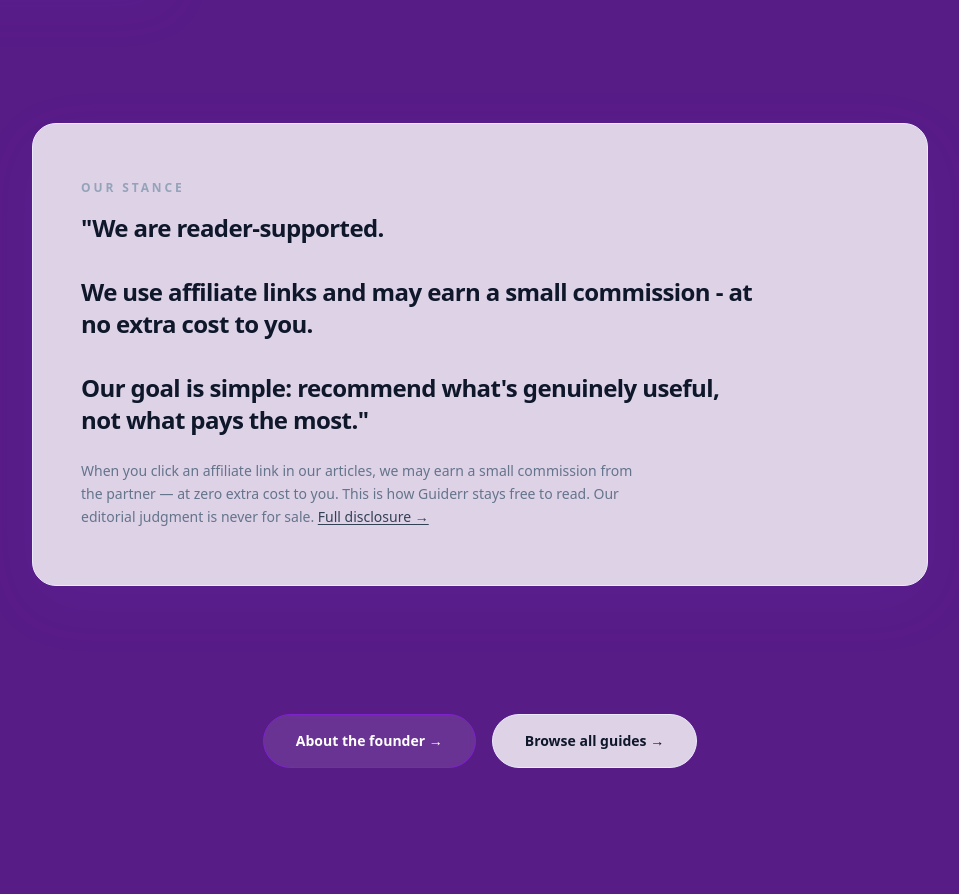
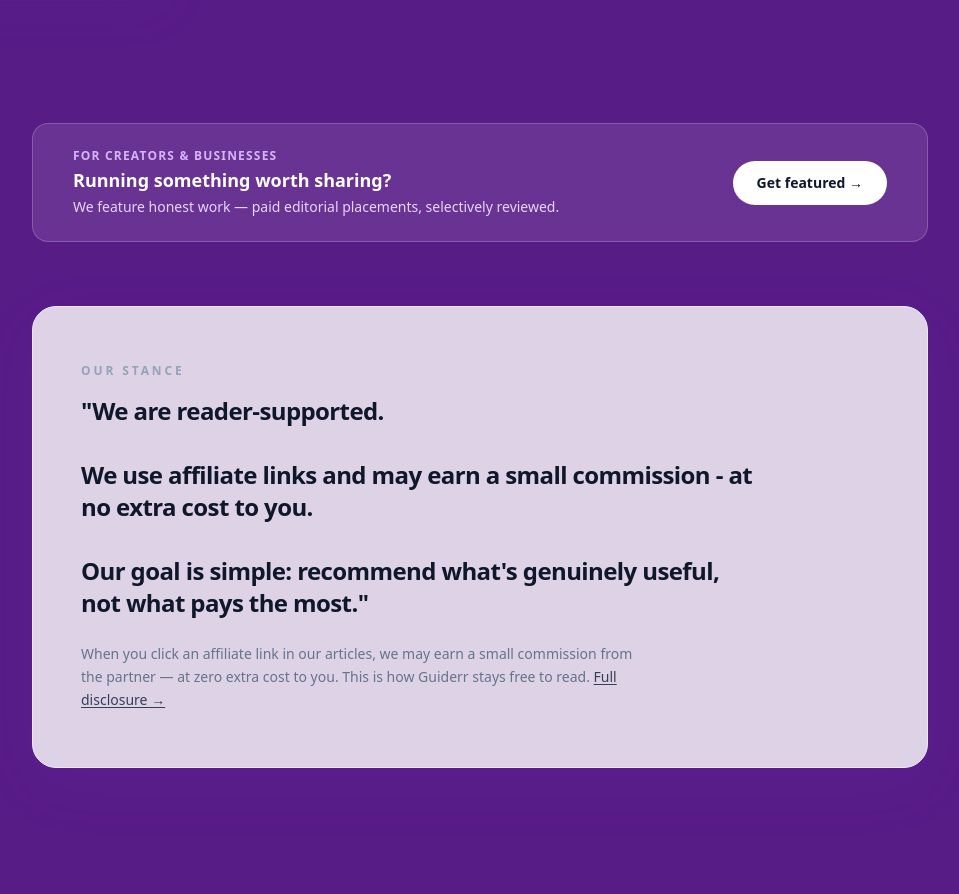
Before and after one commit to rohanvraj/guiderr, a React (Vite) app: page /start-here in a window 1280 px wide. Shown: the part 1340-2234 px from the top of the page, without its empty margins (160-1119 px from the left). Built offline with nearby package versions, Linux system fonts and the light colour scheme; no server answers.

Commit message:
connected start here page with get featured page 6 may 2026

```diff
--- a/src/pages/StartHerePage.tsx
+++ b/src/pages/StartHerePage.tsx
@@ -198,6 +198,25 @@ export default function StartHerePage() {
           </div>
         </section>
 
+        {/* ── Get Featured Strip ── */}
+        <section className="px-4 sm:px-6 lg:px-8 pb-16">
+          <FadeSection>
+            <div className="max-w-4xl mx-auto rounded-2xl border border-white/20 bg-white/10 backdrop-blur-sm px-8 py-6 sm:px-10 flex flex-col sm:flex-row items-center justify-between gap-4">
+              <div>
+                <p className="text-xs font-semibold uppercase tracking-widest text-purple-300 mb-1">For Creators &amp; Businesses</p>
+                <p className="text-white font-semibold text-lg leading-snug">Running something worth sharing?</p>
+                <p className="text-purple-200 text-sm mt-1">We feature honest work — paid editorial placements, selectively reviewed.</p>
+              </div>
+              <Link
+                to="/get-featured"
+                className="flex-shrink-0 inline-flex items-center gap-2 rounded-full bg-white px-6 py-3 text-sm font-semibold text-slate-900 transition-all hover:bg-purple-50 whitespace-nowrap"
+              >
+                Get featured →
+              </Link>
+            </div>
+          </FadeSection>
+        </section>
+
         {/* ── Philosophy / Stance ── */}
         <section className="px-4 sm:px-6 lg:px-8 pb-24 sm:pb-32">
           <FadeSection>
@@ -214,8 +233,7 @@ export default function StartHerePage() {
               </blockquote>
               <p className="text-slate-500 text-sm leading-relaxed max-w-xl">
                 When you click an affiliate link in our articles, we may earn a small commission from
-                the partner — at zero extra cost to you. This is how Guiderr stays free to read.
-                Our editorial judgment is never for sale.{' '}
+                the partner — at zero extra cost to you. This is how Guiderr stays free to read.{' '}
                 <Link to="/affiliate-disclosure" className="text-slate-700 hover:text-slate-900 underline underline-offset-2 transition-colors">
                   Full disclosure →
                 </Link>
```
